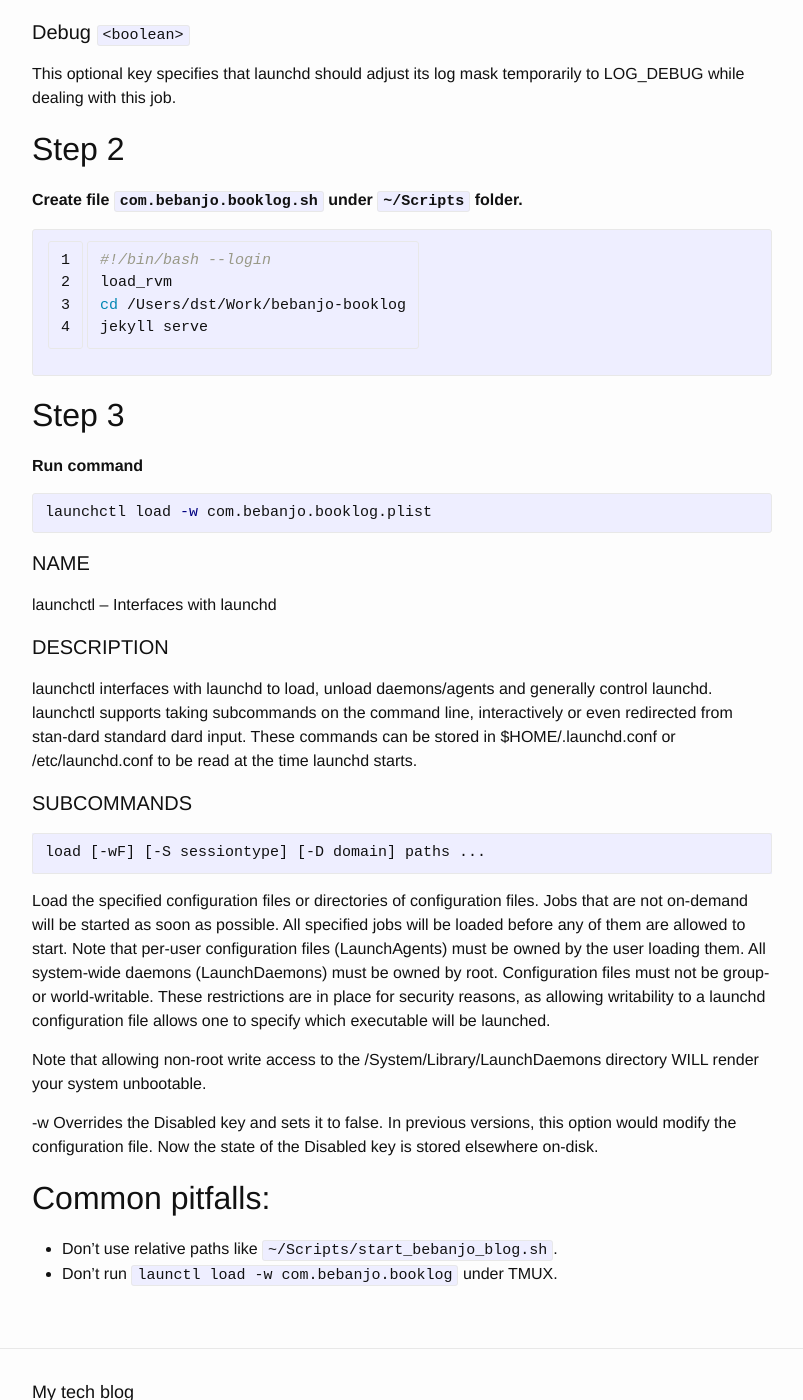
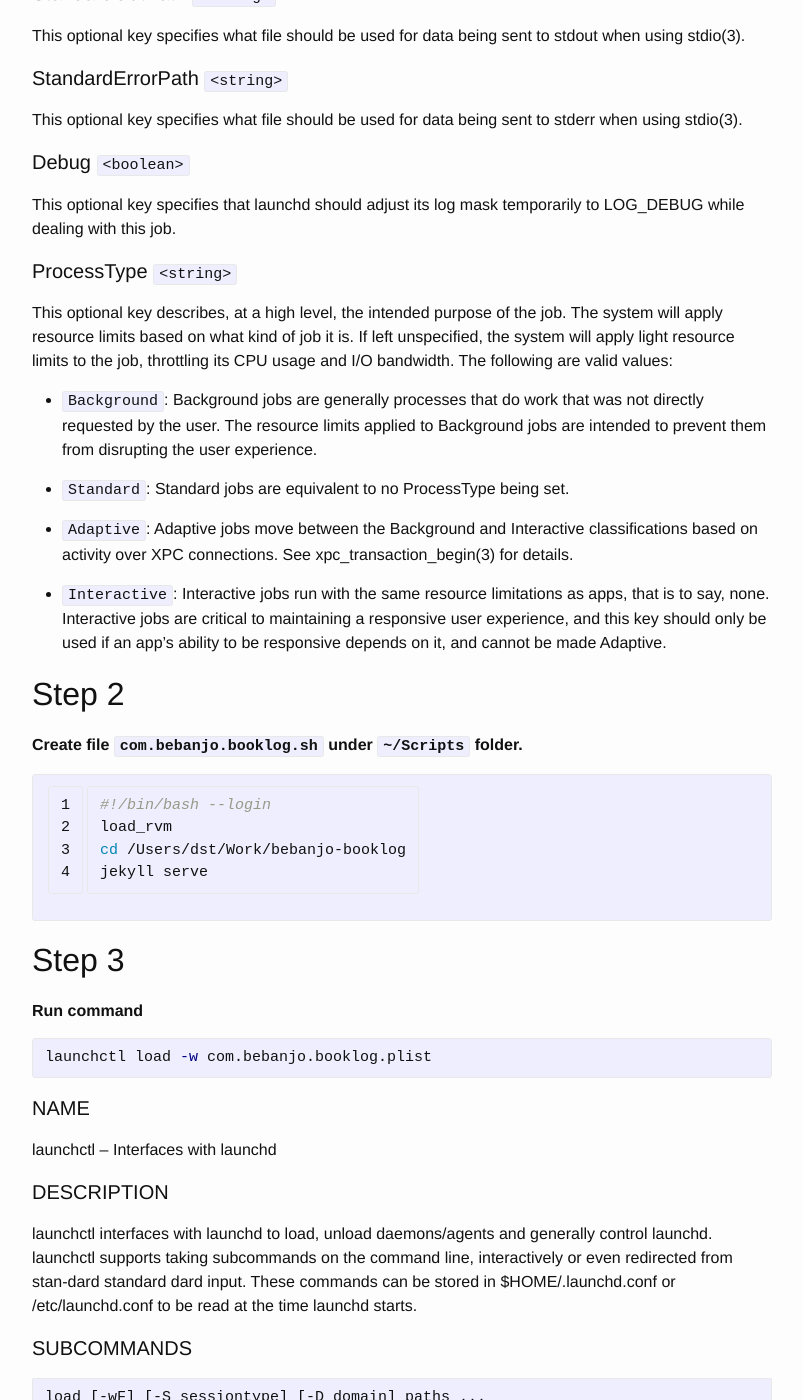
Before and after one commit to dsaenztagarro/dsaenztagarro.github.io, a Jekyll site: the page built from _posts/2016-03-03-creating-launch-agents-1.markdown, in a window 1280 px wide and 1400 px high, scrolled down 2018 px. Shown: the whole window, without its empty margins (238-1041 px from the left). Built offline with Jekyll 4.4.1, drawn with Linux system fonts in a browser that asks for light colours; some of the changed text lies outside the part shown.

Commit message:
Updated post creating launch agents 1

```diff
--- a/_posts/2016-03-03-creating-launch-agents-1.markdown
+++ b/_posts/2016-03-03-creating-launch-agents-1.markdown
@@ -20,6 +20,10 @@ The following example sets standard out and error to go to a log file.
     <string>com.bebanjo.booklog</string>
     <key>RunAtLoad</key>
     <true/>
+    <key>ProcessType</key>
+    <string>Background</string>
+    <key>Disabled</key>
+    <false/>
     <key>ProgramArguments</key>
     <array>
       <string>/Users/dst/Scripts/com.bebanjo.booklog.sh</string>
@@ -33,6 +37,8 @@ The following example sets standard out and error to go to a log file.
 </dict>
 </plist>
 {% endhighlight %}
+
+Set valid permissions to run the user agent: `chmod 700 com.bebanjo.booklog.plist`
 
 **XML PROPERTY LIST KEYS**
 
@@ -96,6 +102,27 @@ This optional key specifies what file should be used for data being sent to stde
 This optional key specifies that launchd should adjust its log mask temporarily
 to LOG_DEBUG while dealing with this job.
 
+#### ProcessType `<string>`
+This optional key describes, at a high level, the intended purpose of the job.
+The system will apply resource limits based on what kind of job it is. If left
+unspecified, the system will apply light resource limits to the job, throttling
+its CPU usage and I/O bandwidth. The following are valid values:
+
+  - `Background`: Background jobs are generally processes that do work that was
+    not directly requested by the user. The resource limits applied to
+    Background jobs are intended to prevent them from disrupting the user
+    experience.
+
+  - `Standard`: Standard jobs are equivalent to no ProcessType being set.
+
+  - `Adaptive`: Adaptive jobs move between the Background and Interactive
+    classifications based on activity over XPC connections. See
+    xpc_transaction_begin(3) for details.
+
+  - `Interactive`: Interactive jobs run with the same resource limitations as
+    apps, that is to say, none. Interactive jobs are critical to maintaining a
+    responsive user experience, and this key should only be used if an app's
+    ability to be responsive depends on it, and cannot be made Adaptive.
 
 ## Step 2
 **Create file `com.bebanjo.booklog.sh` under `~/Scripts` folder.**
@@ -148,5 +175,5 @@ render your system unbootable.
 
 ## Common pitfalls:
 
-- Don't use relative paths like `~/Scripts/start_bebanjo_blog.sh`.
+- Don't use relative paths like `~/Scripts/com.bebanjo.booklog.sh`.
 - Don't run `launctl load -w com.bebanjo.booklog` under TMUX.
```
Also changed, not shown: _drafts/2016-03-06-vim-tricks-1.md (added, +10 -0 lines).
